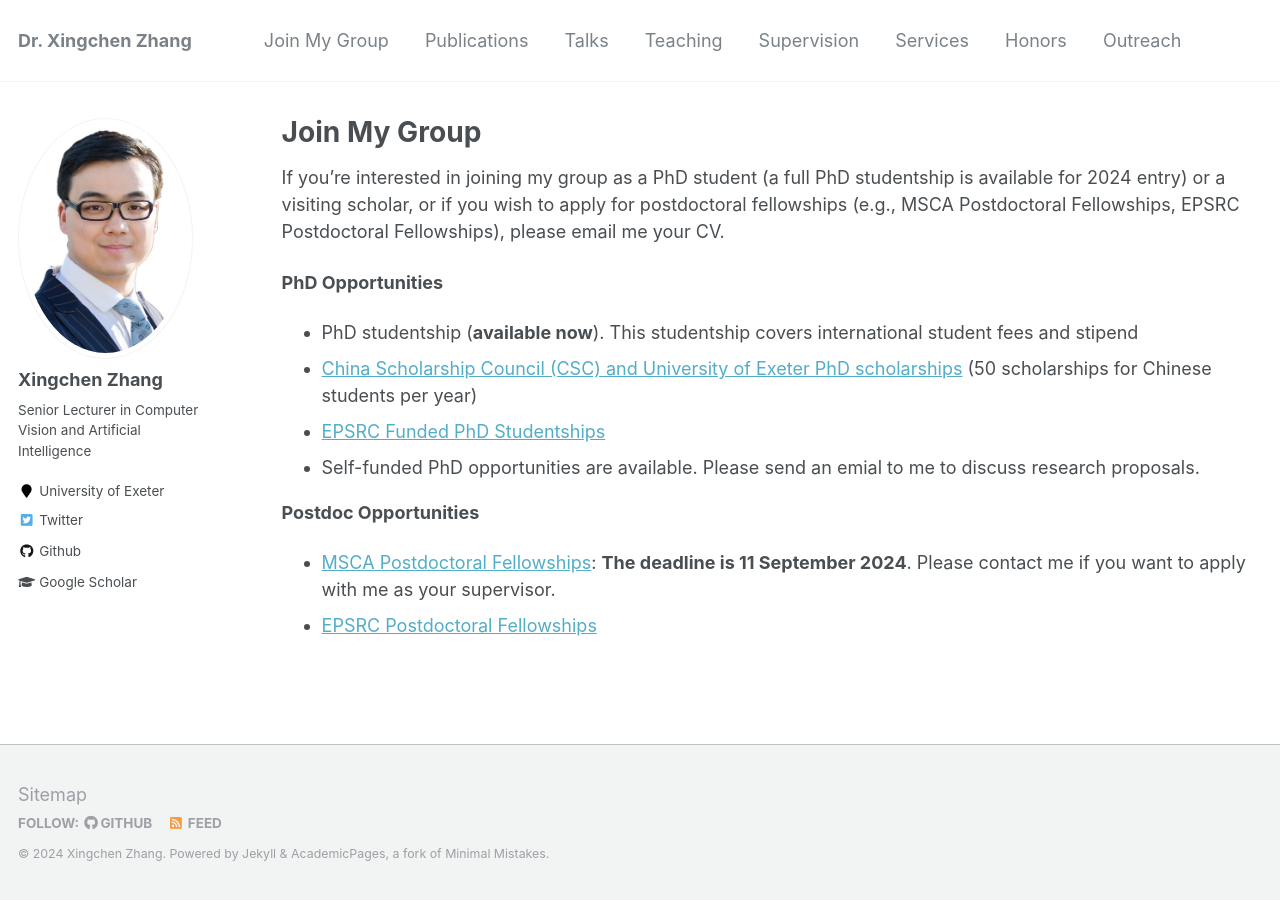
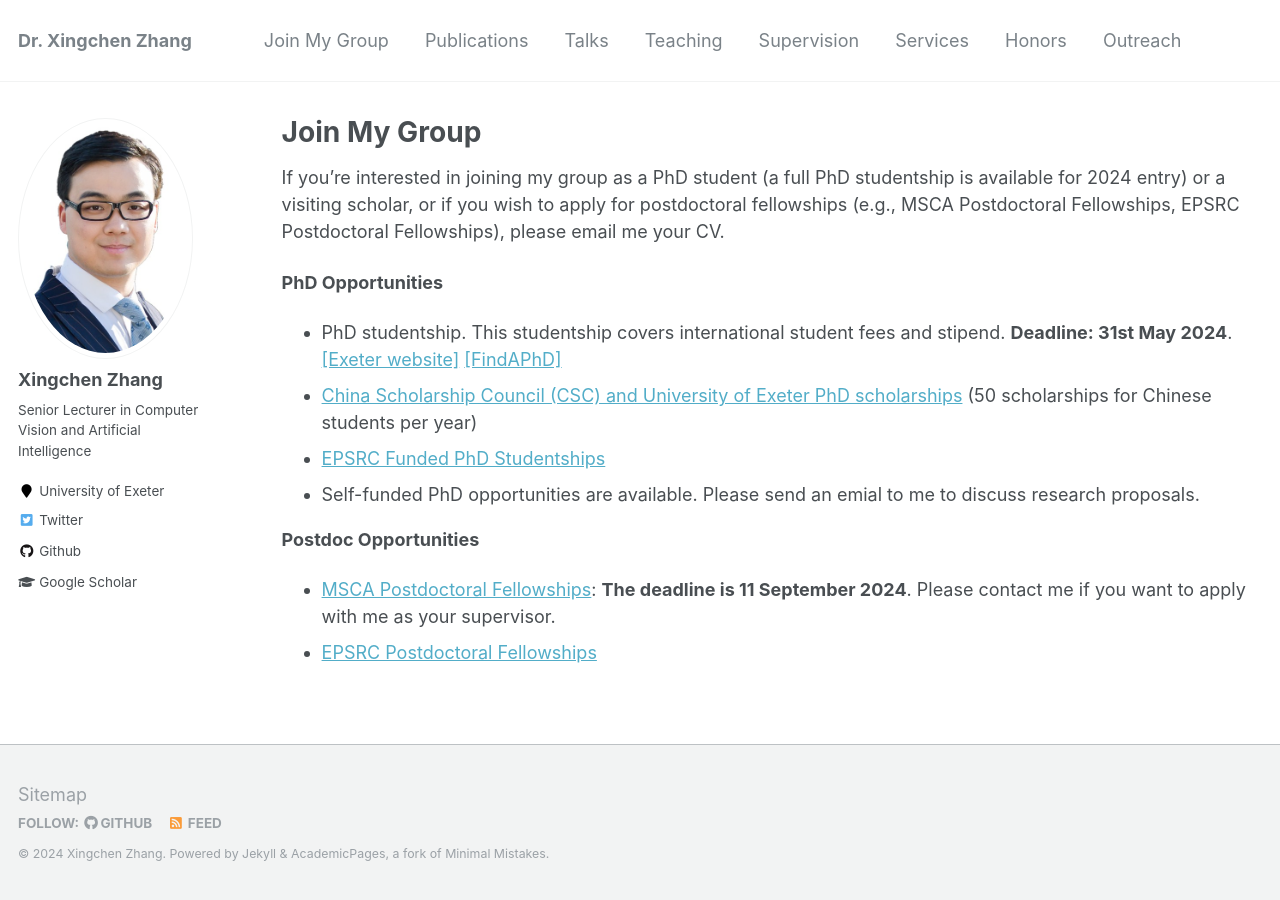
Before and after one commit to xingchenzhang/xingchenzhang.github.io, a Jekyll site: the page built from _pages/vacancies.md, in a window 1280 px wide. Built offline with Jekyll 4.4.1, drawn with Linux system fonts in a browser that asks for light colours.

Commit message:
update phd deadlines

```diff
--- a/_pages/vacancies.md
+++ b/_pages/vacancies.md
@@ -10,7 +10,7 @@ If you're interested in joining my group as a PhD student (a full PhD studentshi
 
 **PhD Opportunities**
 
-- PhD studentship (**available now**). This studentship covers international student fees and stipend
+- PhD studentship. This studentship covers international student fees and stipend. **Deadline: 31st May 2024**. [[Exeter website]](https://www.exeter.ac.uk/study/funding/award/?id=5132) [[FindAPhD]](https://www.findaphd.com/phds/project/deep-learning-for-multimodal-information-fusion-computer-science/?p171812)
 - [China Scholarship Council (CSC) and University of Exeter PhD scholarships](https://www.exeter.ac.uk/study/pg-research/csc-scholarships/) (50 scholarships for Chinese students per year)
 - [EPSRC Funded PhD Studentships](https://www.exeter.ac.uk/study/pg-research/funding/phdfunding/epsrc-dtp-studentships/)
 - Self-funded PhD opportunities are available. Please send an emial to me to discuss research proposals.
```
Also changed, not shown: _pages/about.md (+1 -1 lines).
